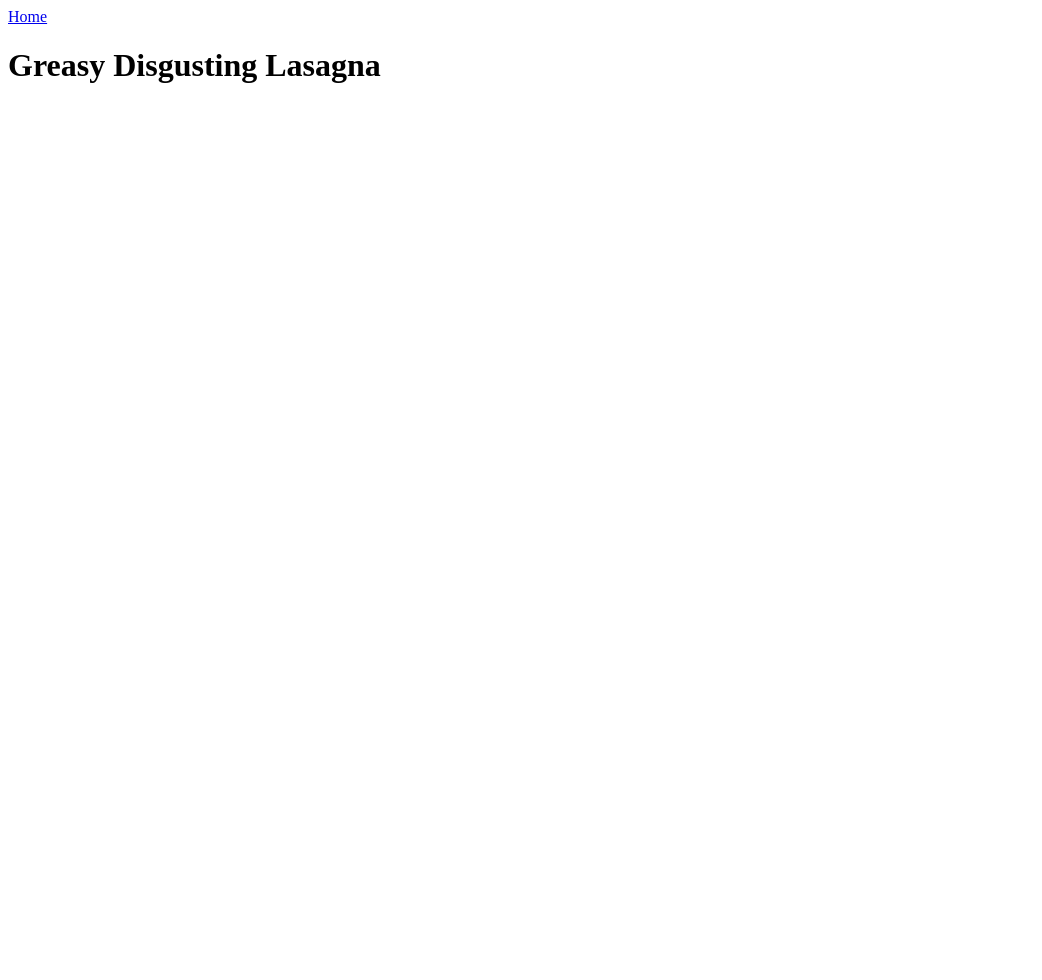
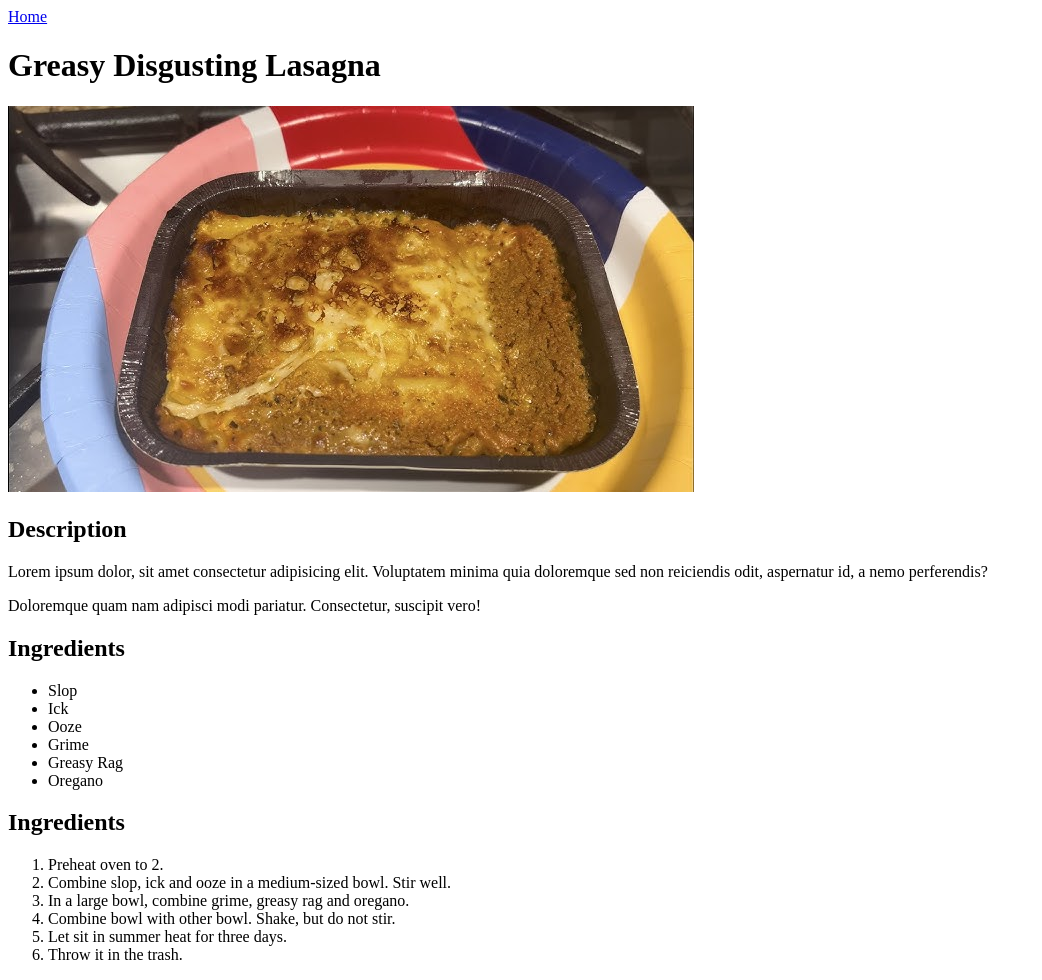
Before and after one commit to evan-evers/odin-recipes, a plain HTML site: page recipes/lasagna.html in a window 1280 px wide. Shown: the whole page, without its empty margins (0-1042 px from the left). Before the commit the page ends 800 px from the top, so only its background shows below. Drawn offline with Linux system fonts and the light colour scheme.

Commit message:
Add content to first recipe
Add image, several headers, paragraph, and 2 lists to recipes page.

```diff
--- a/recipes/lasagna.html
+++ b/recipes/lasagna.html
@@ -8,5 +8,27 @@
     <body>
         <a href="../index.html">Home</a>
         <h1>Greasy Disgusting Lasagna</h1>
+        <img src="../images/bad-lasagna.jpg" alt="The worst lasagna. Just the worst.">
+        <h2>Description</h2>
+        <p>Lorem ipsum dolor, sit amet consectetur adipisicing elit. Voluptatem minima quia doloremque sed non reiciendis odit, aspernatur id, a nemo perferendis?</p>
+        <p>Doloremque quam nam adipisci modi pariatur. Consectetur, suscipit vero!</p>
+        <h2>Ingredients</h2>
+        <ul>
+            <li>Slop</li>
+            <li>Ick</li>
+            <li>Ooze</li>
+            <li>Grime</li>
+            <li>Greasy Rag</li>
+            <li>Oregano</li>
+        </ul>
+        <h2>Ingredients</h2>
+        <ol>
+            <li>Preheat oven to 2.</li>
+            <li>Combine slop, ick and ooze in a medium-sized bowl. Stir well.</li>
+            <li>In a large bowl, combine grime, greasy rag and oregano.</li>
+            <li>Combine bowl with other bowl. Shake, but do not stir.</li>
+            <li>Let sit in summer heat for three days.</li>
+            <li>Throw it in the trash.</li>
+        </ol>
     </body>
 </html>
```
Also changed, not shown: index.html (+1 -1 lines), images/bad-lasagna.jpg (added).
